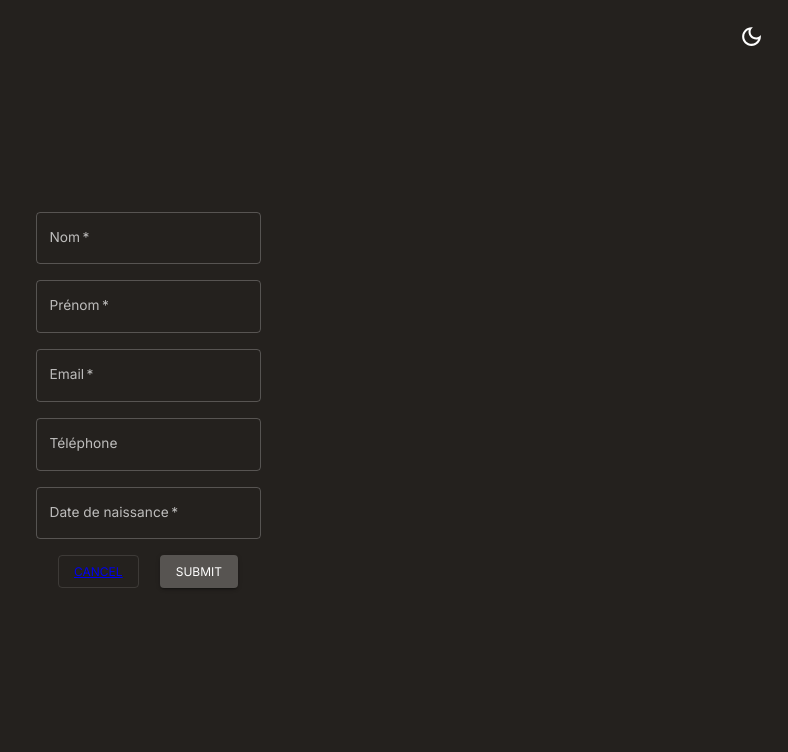
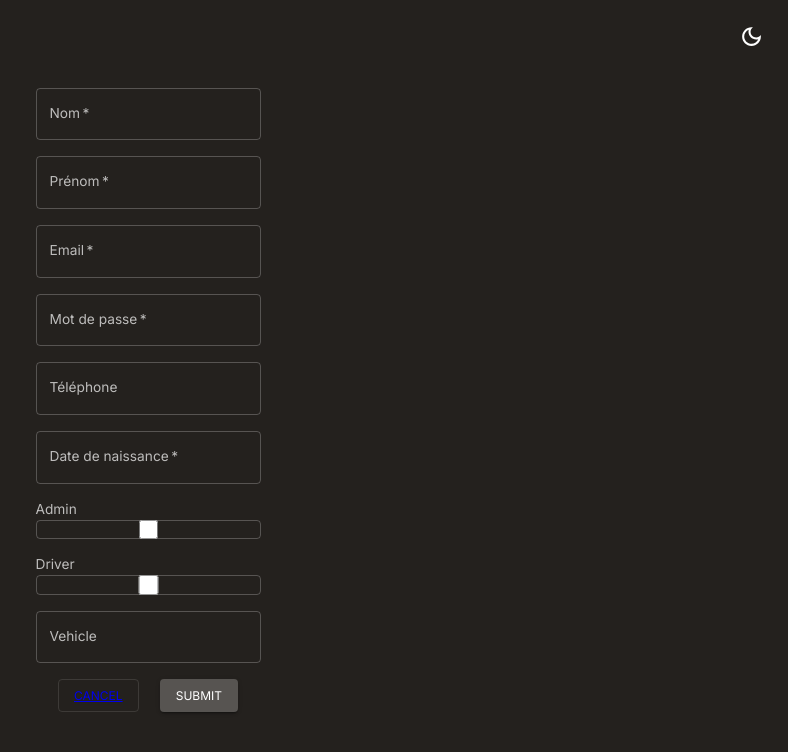
Before and after one commit to AR0Z/henallux-B3-DCWA-project, a React (Vite) app: page /adduser in a window 1280 px wide. Shown: the top 752 px of the page, without its empty margins (492-1280 px from the left). Built offline with nearby package versions, Linux system fonts and the light colour scheme; what @mui/x-data-grid-generator would draw is missing.

Commit message:
update api calls

```diff
--- a/package.json
+++ b/package.json
@@ -21,6 +21,8 @@
     "@mui/x-date-pickers": "^6.18.1",
     "@reduxjs/toolkit": "^1.9.7",
     "axios": "^1.6.1",
+    "bcrypt-ts": "^5.0.0",
+    "bcryptjs": "^2.4.3",
     "postcss": "^8.4.31",
     "react": "^18.2.0",
     "react-dom": "^18.2.0",
--- a/src/components/DataGridCustom.tsx
+++ b/src/components/DataGridCustom.tsx
@@ -12,7 +12,7 @@ import {
 } from "@mui/x-data-grid";
 import type {} from "@mui/x-data-grid/themeAugmentation";
 import Header from "../components/Header";
-import { Link } from "react-router-dom";
+import { Link, useNavigate, useNavigationType } from "react-router-dom";
 import { GridRowId } from "@mui/x-data-grid";
 import { SetStateAction, useEffect, useMemo, useState } from "react";
 import { Cancel, Delete, EditOutlined, Save } from "@mui/icons-material";
@@ -22,6 +22,7 @@ type Props = {
 	subtitle: string;
 	data: any;
 	updateData: Function;
+	removeData: Function;
 	cols: GridColDef[];
 	path: string;
 };
@@ -33,6 +34,7 @@ function DataGridCustom({
 	path,
 	data,
 	updateData,
+	removeData,
 }: Props) {
 	const theme = useTheme();
 	const [rows, setRows] = useState<any[]>(data);
@@ -60,6 +62,9 @@ function DataGridCustom({
 	};
 
 	const handleDeleteClick = (id: GridRowId) => () => {
+		if (!window.confirm("Are you sure you want to delete this item?")) return;
+		const itemToDelete = rows.find((row: any) => row.id === id);
+		removeData(itemToDelete.id);
 		setRows(rows.filter((row: any) => row.id !== id));
 	};
 
@@ -134,7 +139,6 @@ function DataGridCustom({
 			},
 		},
 	];
-
 	return (
 		<>
 			<Box m="1.5rem 2.5rem">
--- a/src/model/User.ts
+++ b/src/model/User.ts
@@ -3,6 +3,7 @@ export type User = {
 	firstname: string;
 	lastname: string;
 	email: string;
+	password: string;
 	is_driver: boolean;
 	is_admin: boolean;
 	nbStars: number;
--- a/src/pages/User.tsx
+++ b/src/pages/User.tsx
@@ -8,10 +8,14 @@ import { api } from "../api/api";
 function User() {
 	const [data, setData] = useState<UserModel[]>([]);
 
-	useEffect(() => {
+	function fillState() {
 		api.get("/users").then((res) => {
 			setData(res.data);
 		});
+	}
+
+	useEffect(() => {
+		fillState();
 	}, []);
 
 	const columns: GridColDef[] = [
@@ -95,9 +99,18 @@ function User() {
 	function updateData(newData: UserModel) {
 		console.log("edited", newData);
 
-		// api.put("/users/" + newData.id, newData).then((res) => {
-		// 	console.log(res);
-		// });
+		api.put("/users/" + newData.id, newData).then((res) => {
+			console.log(res);
+		});
+	}
+
+	function removeData(id: number) {
+		console.log("removed", id);
+
+		api.delete("/users/" + id).then((res) => {
+			console.log(res);
+		});
+		fillState();
 	}
 
 	return (
@@ -106,6 +119,7 @@ function User() {
 				cols={columns}
 				data={data || []}
 				updateData={updateData}
+				removeData={removeData}
 				title="User"
 				subtitle="Liste des utilisateurs"
 				path="/adduser"
--- a/src/pages/forms/FormUser.tsx
+++ b/src/pages/forms/FormUser.tsx
@@ -1,5 +1,7 @@
+import { api } from "../../api/api";
 import FormCustom from "../../components/FormCustom";
 import { LineOfForm } from "../../model/FormTypes";
+import { User } from "model/User";
 
 function FormUser() {
 	const path = "/users";
@@ -7,13 +9,13 @@ function FormUser() {
 		{
 			label: "Nom",
 			type: "text",
-			id: "nom",
+			id: "lastname",
 			required: true,
 		},
 		{
 			label: "Prénom",
 			type: "text",
-			id: "prenom",
+			id: "firstname",
 			required: true,
 		},
 		{
@@ -23,9 +25,15 @@ function FormUser() {
 			required: true,
 		},
 		{
+			label: "Mot de passe",
+			type: "password",
+			id: "password",
+			required: true,
+		},
+		{
 			label: "Téléphone",
 			type: "tel",
-			id: "telephone",
+			id: "phone",
 			required: false,
 		},
 		{
@@ -34,10 +42,38 @@ function FormUser() {
 			id: "dateNaissance",
 			required: true,
 		},
+		{
+			label: "Admin",
+			type: "checkbox",
+			id: "is_admin",
+			required: false,
+		},
+		{
+			label: "Driver",
+			type: "checkbox",
+			id: "is_driver",
+			required: false,
+		},
+		{
+			label: "Vehicle",
+			type: "number",
+			id: "vehicle",
+			required: false,
+		},
 	];
 
-	function newUser(userData: any) {
-		// send data to api
+	function newUser(userData: User) {
+		api
+			.post("/users/", {
+				firstname: userData.firstname,
+				lastname: userData.lastname,
+				email: userData.email,
+				password: userData.password,
+				phone: userData.phone || null,
+			})
+			.then((res) => {
+				console.log(res);
+			});
 	}
 
 	return <FormCustom lines={Lines} path={path} newData={newUser}></FormCustom>;
```
Also changed, not shown: 1 other file (tests, documents, lock files or other folders).
